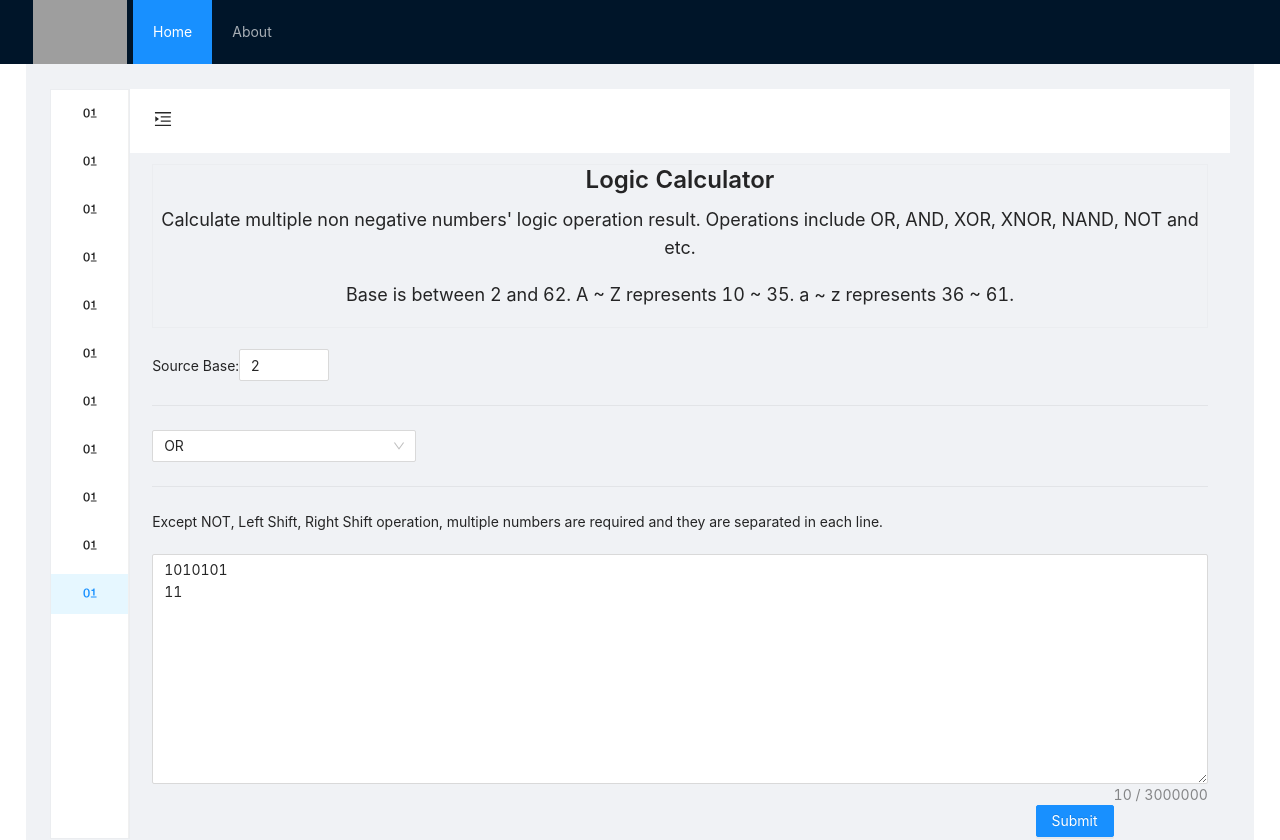
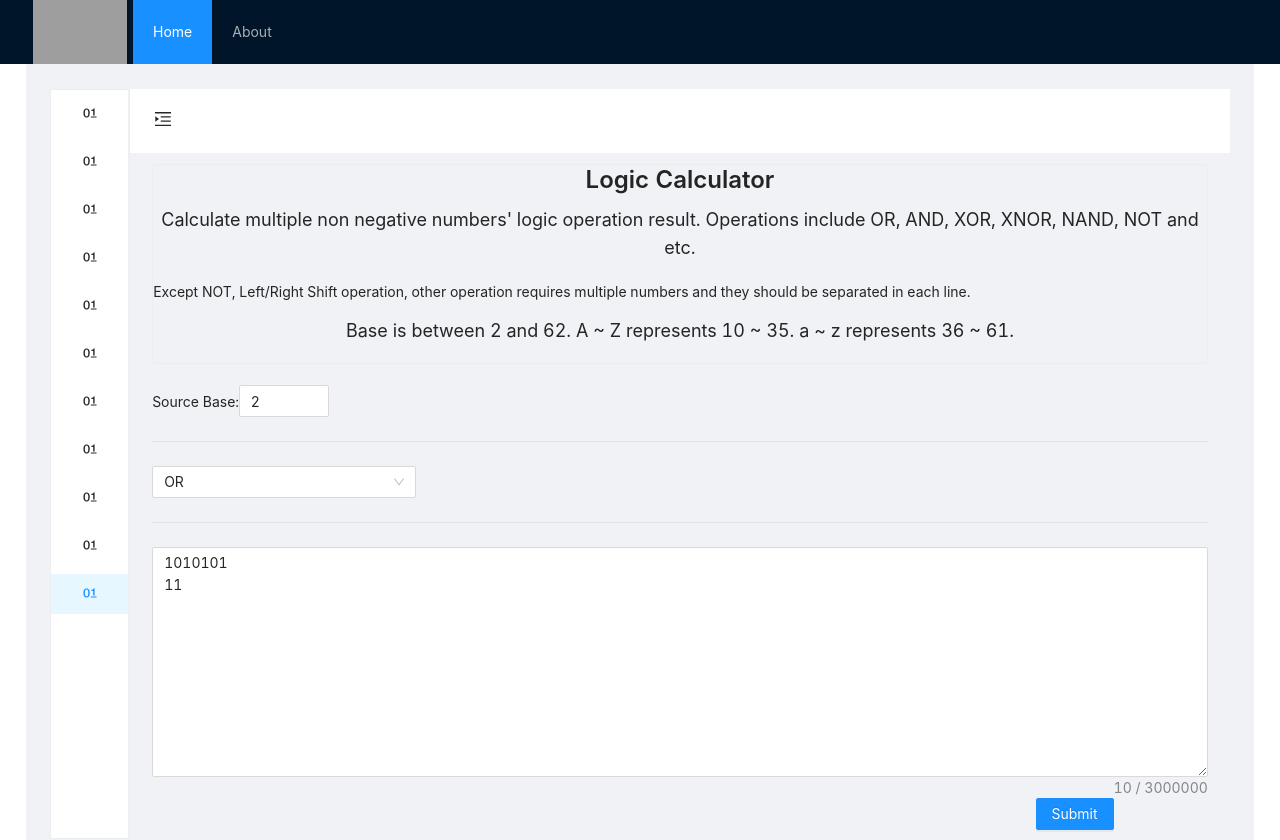
Before and after one commit to stringland/web, a Next.js app: page /math/calculation in a window 1280 px wide. Shown: the top 840 px of the page. Built offline with nearby package versions, Linux system fonts and the light colour scheme; grey boxes are pictures that could not be loaded.

Commit message:
update calculator description

```diff
--- a/components/calculator/Calculator.js
+++ b/components/calculator/Calculator.js
@@ -89,6 +89,9 @@ export class Calculator extends React.Component {
             <Paragraph style={{textAlign: "center", fontSize: "large"}}>
               Calculate multiple non negative numbers' logic operation result. Operations include OR, AND, XOR, XNOR, NAND, NOT and etc.
             </Paragraph>
+            <Paragraph>
+              Except NOT, Left/Right Shift operation, other operation requires multiple numbers and they should be separated in each line.
+            </Paragraph>
             <Paragraph style={{textAlign: "center", fontSize: "large"}}>
               Base is between 2 and 62. A ~ Z represents 10 ~ 35. a ~ z represents 36 ~ 61.
             </Paragraph>
@@ -121,7 +124,6 @@ export class Calculator extends React.Component {
             <InputNumber defaultValue={2} min={0} max={2000} onChange={this.handleExtVal} />
           </div>
           <Divider style={{display: this.state.opType > 7 && this.state.opType < 10 ? "block" : "none" }}/>
-          Except NOT, Left Shift, Right Shift operation, multiple numbers are required and they are separated in each line.
           <div style={{ marginTop: '2%' }}>
             <TextArea showCount maxLength={3000000} rows={10} value={this.state.originalValue} onChange={this.handleChange} />
           </div>
```
